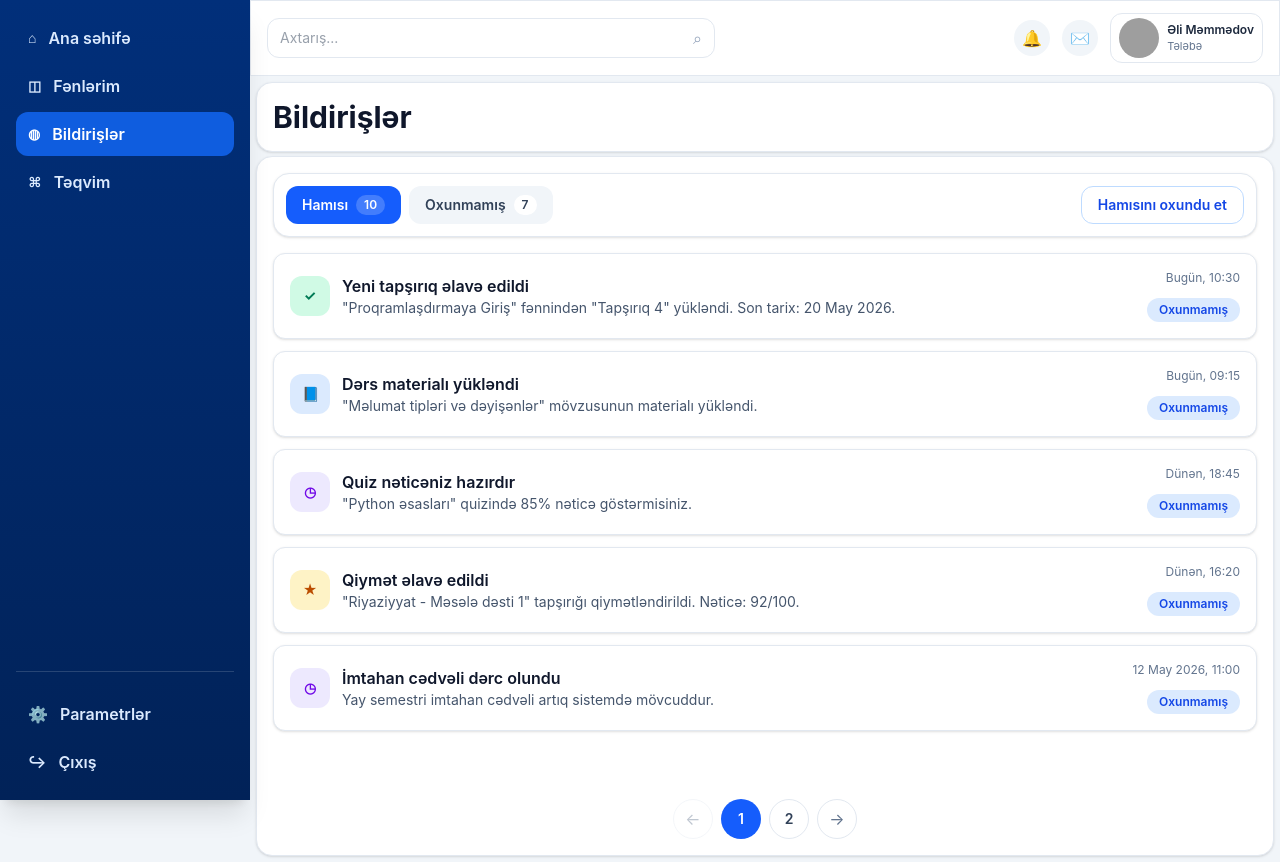
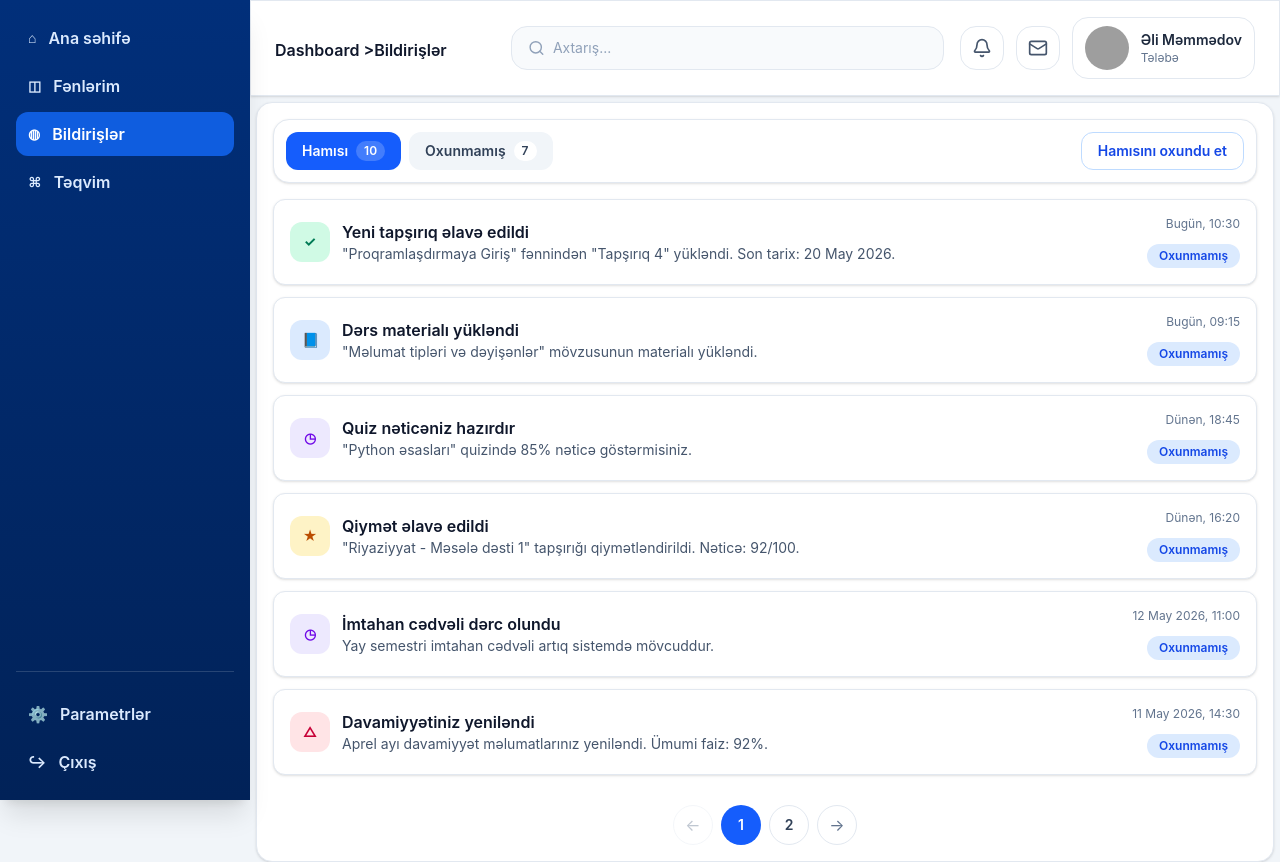
Before and after one commit to JafarMustafayev/LMS, a React (Vite) app: page /notifications in a window 1280 px wide. Shown: the top 862 px of the page. Built offline with nearby package versions, Linux system fonts and the light colour scheme; grey boxes are pictures that could not be loaded.

Commit message:
Breadcrumbs hazir

```diff
--- /dev/null
+++ b/src/components/Breadcrumbs.jsx
@@ -0,0 +1,59 @@
+import { useLocation } from "react-router-dom";
+import { subjects } from "../data/datas";
+import { ArrowRight } from "lucide-react";
+
+const routeLabels = {
+  "": "Dashboard",
+  subjects: "Fənlərim",
+  notifications: "Bildirişlər",
+  calendar: "Təqvim",
+  profile: "Profil",
+};
+
+function formatSubjectName(raw) {
+  if (!raw) {
+    return "Dərs";
+  }
+  return raw
+    .split("-")
+    .map((chunk) => chunk.charAt(0).toUpperCase() + chunk.slice(1))
+    .join(" ");
+}
+
+function Breadcrumbs() {
+  const location = useLocation();
+  const parts = location.pathname.split("/").filter(Boolean);
+
+  if (parts.length === 0) {
+    return <p className="text-sm font-semibold text-slate-700">Dashboard</p>;
+  }
+
+  if (parts[0] === "subjects" && parts[1]) {
+    const currentSubject = subjects.find(
+      (item) => String(item.id) === parts[1],
+    );
+    const subjectName =
+      currentSubject?.name ??
+      currentSubject?.title ??
+      formatSubjectName(parts[1]);
+    return (
+      <p className="text-sm font-semibold text-slate-700">
+        Fənlərim {">"} {subjectName}
+      </p>
+    );
+  }
+
+  const current = routeLabels[parts[0]] ?? formatSubjectName(parts[0]);
+
+  return (
+    <>
+      <i className="ri-image-line text-lg text-green-500"></i>
+      <p className="text-base font-semibold text-slate-900 flex">
+        Dashboard {">"}
+        {current}
+      </p>
+    </>
+  );
+}
+
+export default Breadcrumbs;
--- a/src/components/dashboard/DashboardTopbar.jsx
+++ b/src/components/dashboard/DashboardTopbar.jsx
@@ -1,35 +1,60 @@
+import Breadcrumbs from "../Breadcrumbs";
+
+import { Bell, Mail, Search } from "lucide-react";
+
 function DashboardTopbar() {
   return (
-    <header className="flex flex-wrap items-center gap-3 rounded- border border-slate-200 bg-white px-4 py-3">
-      <label className="flex h-10 flex-1 items-center rounded-xl border border-slate-200 px-3 lg:max-w-md">
-        <input
-          className="w-full bg-transparent text-sm text-slate-700 outline-none"
-          placeholder="Axtarış..."
-        />
-        <span className="text-slate-400">⌕</span>
-      </label>
-      <div className="ml-auto flex items-center gap-3">
+    <header className="flex items-center justify-between gap-4 border border-slate-200 bg-white px-6 py-4 shadow-sm">
+      {/* Left */}
+      <div className="min-w-55">
+        <div className="mt-1 text-xl font-bold text-slate-900">
+          <Breadcrumbs />
+        </div>
+      </div>
+
+      {/* Center Search */}
+      <div className="flex flex-1 justify-center">
+        <label className="flex h-11 w-full max-w-xl items-center gap-2 rounded-2xl border border-slate-200 bg-slate-50 px-4 transition focus-within:border-blue-400 focus-within:bg-white">
+          <Search size={18} className="text-slate-400" />
+
+          <input
+            type="text"
+            placeholder="Axtarış..."
+            className="w-full bg-transparent text-sm text-slate-700 outline-none placeholder:text-slate-400"
+          />
+        </label>
+      </div>
+
+      {/* Right */}
+      <div className="flex items-center gap-3">
+        {/* Notification */}
         <button
           type="button"
-          className="grid h-9 w-9 place-items-center rounded-full bg-slate-100 text-slate-500"
+          className="grid h-11 w-11 place-items-center rounded-2xl border border-slate-200 bg-white text-slate-600 transition hover:bg-slate-100"
         >
-          🔔
+          <Bell size={20} />
         </button>
+
+        {/* Messages */}
         <button
           type="button"
-          className="grid h-9 w-9 place-items-center rounded-full bg-slate-100 text-slate-500"
+          className="grid h-11 w-11 place-items-center rounded-2xl border border-slate-200 bg-white text-slate-600 transition hover:bg-slate-100"
         >
-          ✉
+          <Mail size={20} />
         </button>
-        <div className="flex items-center gap-2 rounded-xl border border-slate-200 px-2 py-1">
+
+        {/* Profile */}
+        <div className="flex items-center gap-3 rounded-2xl border border-slate-200 bg-white px-3 py-2">
           <img
-            className="h-10 w-10 rounded-full object-cover"
+            className="h-11 w-11 rounded-full object-cover"
             src="https://i.pravatar.cc/80?img=12"
             alt="Əli Məmmədov"
           />
+
           <div>
-            <p className="text-xs font-semibold text-slate-800">Əli Məmmədov</p>
-            <p className="text-[11px] text-slate-500">Tələbə</p>
+            <p className="text-sm font-semibold text-slate-800">Əli Məmmədov</p>
+
+            <p className="text-xs text-slate-500">Tələbə</p>
           </div>
         </div>
       </div>
--- a/src/pages/NotificationsPage.jsx
+++ b/src/pages/NotificationsPage.jsx
@@ -6,7 +6,7 @@ import NotificationsTabs from "../components/notifications/NotificationsTabs";
 
 import { notificationsSeed, notificationTabs } from "../data/notificationsData";
 
-const PAGE_SIZE = 5;
+const PAGE_SIZE = 6;
 
 function NotificationsPage() {
   const [items, setItems] = useState(notificationsSeed);
@@ -88,17 +88,10 @@ function NotificationsPage() {
 
   return (
     <div className="space-y-1">
-      {/* Header */}
-      <div className="flex flex-wrap items-center justify-between gap-3 rounded-2xl border border-slate-200 bg-white p-4 shadow-sm">
-        <div>
-          <h1 className="text-3xl font-bold text-slate-900">Bildirişlər</h1>
-        </div>
-      </div>
-
       {/* Content */}
       <div className="grid gap-4 2xl:grid-cols-[1fr_340px]">
         {/* Left */}
-        <div className="flex min-h-175 flex-col rounded-2xl border border-slate-200 bg-white p-4 shadow-sm">
+        <div className="flex min-h-190 flex-col rounded-2xl border border-slate-200 bg-white p-4 shadow-sm">
           {/* Top */}
           <div className="space-y-4">
             <NotificationsTabs
```
